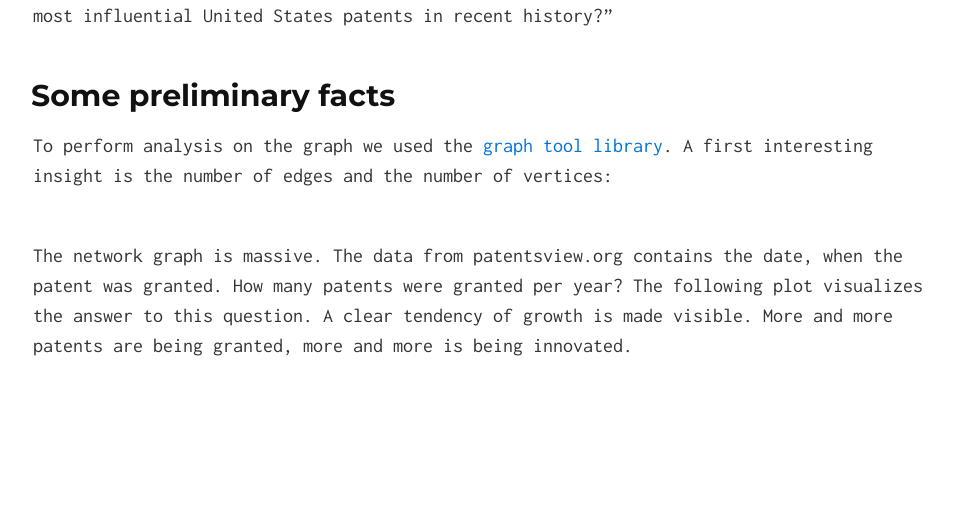
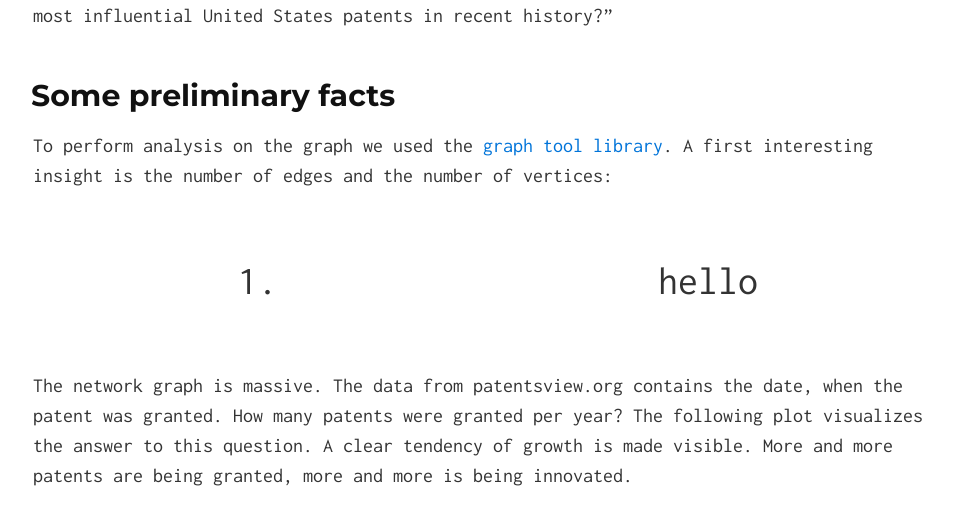
Before and after one commit to qantik/qantik.github.io, a Jekyll site: the page built from index.md, in a window 1280 px wide and 900 px high, scrolled down 2139 px. Shown: the top 525 px of the window, without its empty margins (157-1110 px from the left). Built offline with Jekyll 4.4.1, drawn with Linux system fonts in a browser that asks for light colours; nearby versions of some CDN libraries; formulas are drawn with MathJax 3; some of the changed text lies outside the part shown.

```diff
--- a/index.md
+++ b/index.md
@@ -64,8 +64,19 @@ the most influential United States patents in recent history?"
 To perform analysis on the graph we used the [graph tool library](https://graph-tool.skewed.de/).
 A first interesting insight is the number of edges and the number of vertices:
 
-<h2 id="counter1"></h2>
-<h2 id="counter2"></h2>
+<table>
+  <tr>
+   <td style="text-align:center;font-size:200%;width:50%;">
+     <div id="counter1">1.</div>
+   </td>
+   <td style="text-align:center;font-size:200%;width:50%;">
+     <div id="counter2">
+     hello
+     </div>
+   </td>
+  </tr>
+</table>
+
 
 The network graph is massive. The data from patentsview.org contains the date, when the patent was granted. How many patents were granted per year? The following plot visualizes the answer to this question. A clear tendency of growth is made visible. More and more patents are being granted, more and more is being innovated.
 
@@ -226,24 +237,92 @@ So far the patents, that we looked at where hand curated. How could we find impo
 More than 1.4 million patents have not been cited so far! The data does not fall exponentially however. There is a very heavy tail, but the data is not distributed according to a power law. The math and reasoning behind these conclusions can be found in the above cited python notebook.
 
 Here are the 3 patents with the highest in-degrees:
-
-- [Process for amplifying nucleic acid sequences](https://www.google.com/patents/US4683195)
-- [Mutant dwarfism gene of petunia](https://www.google.ch/patents/US5523520)
-- [Process for amplifying, detecting, and/or-cloning nucleic acid sequences](https://www.google.com/patents/US4683195)
+<table>
+  <tr>
+   <td style="text-align:center;font-size:350%;width:30%;">
+     <div>
+     5000
+     </div>
+   </td>
+   <td style="width:70%;">
+     <div>
+     <a target="_blank" href="https://www.google.com/patents/US4683195">Process for amplifying nucleic acid sequences</a>
+     </div>
+   </td>
+  </tr>
+  <tr>
+    <td style="text-align:center;font-size:350%;width:30%;">
+      <div>4000</div>
+    </td>
+    <td style="width:70%;">
+      <div>
+        <a target="_blank" href="https://www.google.ch/patents/US5523520">Mutant dwarfism gene of petunia</a>
+      </div>
+    </td>
+  </tr>
+  <tr>
+    <td style="text-align:center;font-size:350%;width:30%;">
+      <div>3000</div>
+    </td>
+    <td style="width:70%;">
+      <div>
+        <a target="_blank" href="https://www.google.com/patents/US4683195">Process for amplifying, detecting, and/or-cloning nucleic acid sequences</a>
+      </div>
+    </td>
+  </tr>
+</table>
 
 All along this blog we have been talking about PageRank. Let’s apply PageRank to our graph! But first a short description of PageRank. PageRank was developed by Sergey Brin and Larry Page at Stanford and was influenced by citation analysis developed by Eugene Garfield at the University of Pennsylvania. Similarly to looking at in-degrees, the underlying assumption is that more important websites are likely to receive more links from other websites, but PageRank additionally tries to assess the importance of the node, from which the citation is coming from. For more details please refer to the [Wikipedia](https://en.wikipedia.org/wiki/PageRank) article on PageRank. The complexity of the PageRank algorithm is $$\mathcal{O}(V + E)$$.
 
 Here are the 3 patents with the highest score using PageRank:
 
-- [Process for producing biologically functional molecular chimeras](https://www.google.com/patents/US4237224)
-
-- [Microorganisms having multiple compatible degradative energy-generating plasmids and preparation thereof](https://www.google.ch/patents/US3813316)
-
-- [Method of automatically evaluating source language logic condition sets and of compiling machine executable instructions directly therefrom](https://www.google.ch/patents/US4309756)
+<table>
+  <tr>
+   <td style="text-align:center;font-size:350%;width:30%;">
+     <div>1.</div>
+   </td>
+   <td style="width:70%;">
+     <div>
+     <a target="_blank" href="https://www.google.com/patents/US4237224">Process for producing biologically functional molecular chimeras</a>
+     </div>
+   </td>
+  </tr>
+  <tr>
+    <td style="text-align:center;font-size:350%;width:30%;">
+      <div>2.</div>
+    </td>
+    <td style="width:70%;">
+      <div>
+        <a target="_blank" href="https://www.google.ch/patents/US3813316">Microorganisms having multiple compatible degradative energy-generating plasmids and preparation thereof</a>
+      </div>
+    </td>
+  </tr>
+  <tr>
+    <td style="text-align:center;font-size:350%;width:30%;">
+      <div>3.</div>
+    </td>
+    <td style="width:70%;">
+      <div>
+        <a target="_blank" href="https://www.google.ch/patents/US4309756">Method of automatically evaluating source language logic condition sets and of compiling machine executable instructions directly therefrom</a>
+      </div>
+    </td>
+  </tr>
+</table>
 
 Let’s compare the two methods of assessing importance of patents. Looking solely at the in-degrees doesn’t take into account the importance of the incoming citation. One could imagine, that being cited by 1000 nodes, which all have zero in-degree would imply, that the innovation provided is actually not that great. On the other hand PageRank favors older patents, because new patents are cited by patents, that are maybe too young to have incoming citations and therefore have low PageRank. In any case the two methods produce very different results. In the first 1000 patents only 80 appear in both lists.
 
-Here some stats
+<table>
+  <tr>
+   <td style="text-align:center;font-size:350%;width:40%;">
+     <div id="comp1">1.</div>
+   </td>
+   <td style="text-align:center;font-size:350%;width:60%;">
+     <div id="comp2">
+     hello
+     </div>
+   </td>
+  </tr>
+</table>
 
 Next we look at the patents which score high in both methods. Here are the six highest rated patents, that appear in both lists:
 
@@ -340,7 +419,6 @@ Next we look at the patents which score high in both methods. Here are the six h
   </tr>
 </table>
 
-
 To round of this blog we would like to show you one last gif. This time it is the patent containing the Diffie-Hellman key exchange called [Cryptographic apparatus and method](https://www.google.com/patents/US4200770), which is at the foundation of modern information security. This patent is so deeply connected, that it was impossible to show three layers of breadth-first search. So here are two layers:
 
 <img src="static/diffie_hellman.gif" style="border-style: none" />
--- a/js/action.js
+++ b/js/action.js
@@ -26,6 +26,10 @@ $(window).scroll(function() {
 	if (inView) { return; }
 	inView = true;
 	counter_ve();
+    } else if (isScrolledIntoView('#comp1')) {
+	if (inView) { return; }
+	inView = true;
+	counter_comp();
     } else {
 	inView = false;
     }
--- a/js/counter.js
+++ b/js/counter.js
@@ -28,6 +28,21 @@ function counter_ve() {
     counter1.start();
 }
 
+function counter_comp() {
+    const options = {
+	useEasing: true,
+	useGrouping: true,
+	decimal: '.',
+	suffix: '/100'
+    };
+
+    const counter = new CountUp('comp1', 0, 9, 0, 4.0, options);
+    counter.start();
+
+    options.suffix = '/1000';
+    const counter1 = new CountUp('comp2', 0, 89, 0, 4.0, options);
+    counter1.start();
+}
 
 // var demo1 = new CountUp('counter1', 0, 8274991, 0, 5.0, options);
 // if (!demo1.error) {
```
